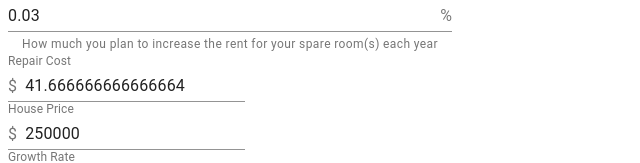
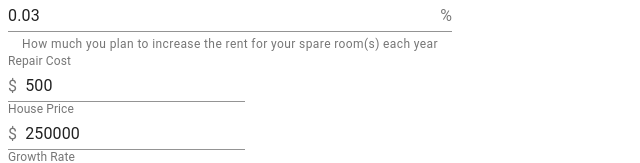
Before and after one commit to lherman-cs/housing, a React (Create React App) app: page / in a window 1280 px wide. Shown: the part 379-542 px from the top of the page, without its empty margins (0-640 px from the left). Built offline with nearby package versions, Linux system fonts and the light colour scheme.

Commit message:
Fix minor bug

```diff
--- a/src/App.tsx
+++ b/src/App.tsx
@@ -51,8 +51,6 @@ function App() {
   };
 
   let HousingInput;
-  console.log({housingType});
-  debugger;
   switch (housingType) {
     case "house":
       HousingInput = <HouseInput value={house} onChange={setHouse}/>
--- a/src/components/HousingInput.tsx
+++ b/src/components/HousingInput.tsx
@@ -144,7 +144,7 @@ export function HouseInput({value, onChange} : HouseInputProps) {
           label="Repair Cost"
           id="standard-number"
           type="number"
-          value={value.repairCost.monthly()}
+          value={value.repairCost.yearly()}
           onChange={transformers.HousingNumber('repairCost', 'yearly')}
           InputProps={{
             startAdornment: <InputAdornment position="start">$</InputAdornment>,
```
